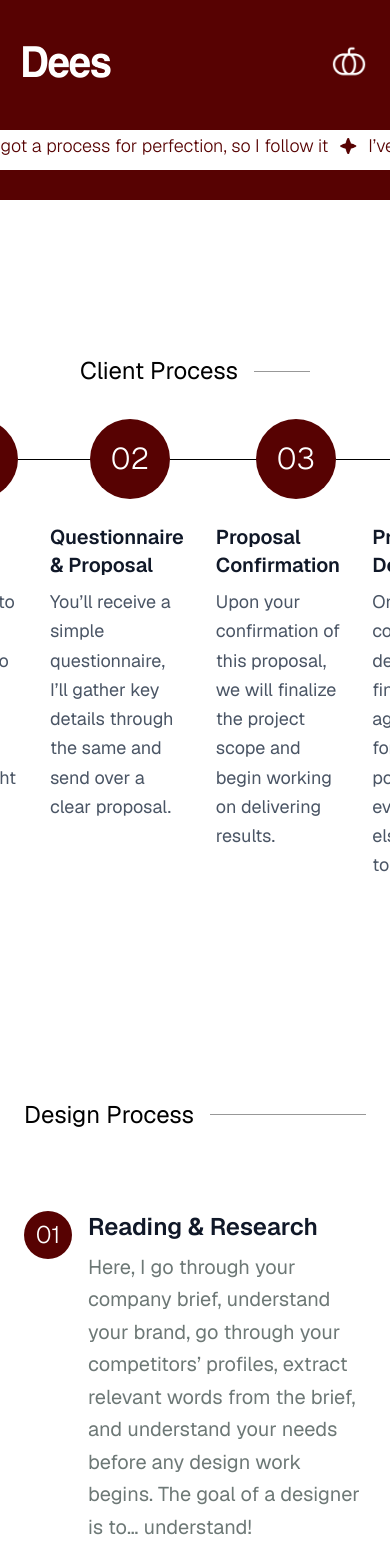
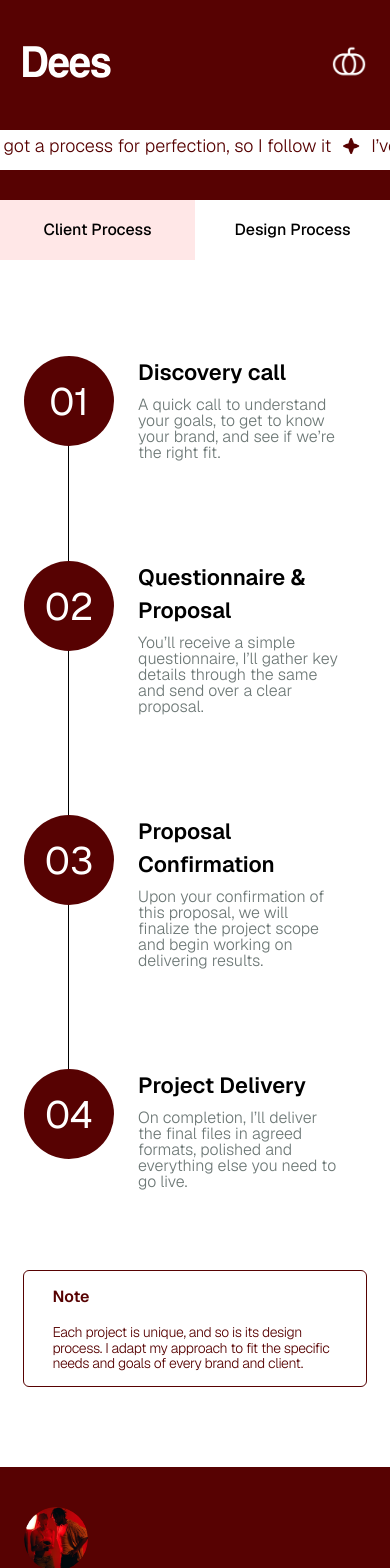
Before and after one commit to nrmcodes22/Dees, a Next.js app: page /process in a window 390 px wide. Shown: the top 1568 px of the page. Built offline with nearby package versions, Linux system fonts and the light colour scheme.

Commit message:
process page

```diff
--- a/app/layout.js
+++ b/app/layout.js
@@ -24,9 +24,11 @@ export const metadata = {
 export default function RootLayout({ children }) {
   return (
     <html lang="en">
-      <body className={`${geist.variable} ${workSans.variable} ${geist.className}`}>
+      <body className={`${geist.variable} ${workSans.variable} ${geist.className} min-h-screen flex flex-col`}>
         <Navbar />
-        {children}
+        <main className="flex-1 bg-white">
+            {children}
+        </main>
         <Footer/>
       </body>
     </html>
--- a/components/Navbar/Navbar.jsx
+++ b/components/Navbar/Navbar.jsx
@@ -68,7 +68,7 @@ export default function Navbar() {
 
   {/* Desktop Menu */}
   <motion.div
-  className="hidden md:flex flex-grow justify-end gap-x-[clamp(1rem,3vw,4rem)]
+  className="hidden md:flex flex-grow justify-end gap-x-[clamp(16px,2vw,72px)]
 "
   variants={menuContainer}
   initial="hidden"
@@ -80,7 +80,7 @@ export default function Navbar() {
       href={item.href}
       className={`relative ${pathname === item.href
               ? "text-[#FFE7E7]"      // ACTIVE
-              : "text-white"}  text-xl md:text-[1.25rem] lg:text-[1.75rem] leading-normal tracking-[-0.03em] font-[400] font-worksans lg:p-2 p-1`}
+              : "text-white"}  text-[clamp(18px,2vw,24px)] leading-normal tracking-[-0.03em] font-[400] font-worksans lg:p-2 p-1`}
       variants={menuItem}
       whileHover={{ y: -3, transition: { type: 'spring', stiffness: 300 } }}
     >
--- a/process_page/process.jsx
+++ b/process_page/process.jsx
@@ -1,14 +1,14 @@
 import Process1 from "./process1"
 import Process2 from "./process2"
 import Process3 from "./process3"
-
+import Process4 from "./process4"
 export default function Process() {
   return (
       <main>
          <Process1/>
          <Process2/>
           <Process3/>
-
+         <Process4/>
       </main>
 
 
--- a/process_page/process2.jsx
+++ b/process_page/process2.jsx
@@ -27,12 +27,51 @@ const steps = [
       "On completion, I’ll deliver the final files in agreed formats, polished and everything else you need to go live.",
   },
 ];
+const steps1 = [
+  {
+    number: "01",
+    title: "Reading & Research",
+    description:
+      "Here, I go through your company brief, understand your brand, go through your competitors’ profiles, extract relevant words from the brief, and understand your needs before any design work begins. The goal of a designer is to… understand!",
+  },
+  {
+    number: "02",
+    title: "Mood boarding",
+    description:
+      "I collect visuals, colors, and styles to capture the right tone, build a mood board to set the creative direction, and present 2-3 design options for your review. Together, we’ll determine the best fit for your brand.",
+  },
+  {
+    number: "03",
+    title: "Sketching",
+    description:
+      "I sketch 10 to 100s of ideas on paper, exploring multiple logo directions to select the most relevant and effective design that follows all the logo principles, and then jump into the next step. Sketching till the muse strikes!",
+  },
+  {
+    number: "04",
+    title: "Vectorization",
+    description:
+      "I refine selected concepts into precise vector form, transforming rough ideas into polished logos. A logo that looks great in black and white will only get better with color. Does your logo pass the B&W test?",
+  },
+  {
+    number: "05",
+    title: "Presentation & Mockups",
+    description:
+      "Showcasing designs in real-world mockups for clarity. A quick call helps you understand the concept and how it aligns with your brand, giving you a live look at your brand’s identity. Visualize Your Brand!",
+  },
+  {
+    number: "06",
+    title: "Final or Feedback",
+    description:
+      "After reviewing the presentation, you’ll provide your feedback. If approved, we’ll finalize and launch your asset. If revisions are needed, we’ll go back to step 1 and refine accordingly. Perfected and ready to launch!",
+  },
+];
 
 export default function Process() {
+
   return (
-    <section className="py-6 px-20 bg-white">
+    <section className="hidden md:block pt-[131px] px-[clamp(20px,6vw,120px)] bg-white">
       {/* Heading */}
-      <div className="flex items-center gap-4 mt-[131px] mb-8">
+      <div className=" flex items-center gap-4  mb-8">
           <h2
             className="text-2xl font-normal text-black whitespace-nowrap">
             Client Process
@@ -42,7 +81,7 @@ export default function Process() {
         </div>
 
       {/* Timeline */}
-      <div className="relative flex justify-center items-start ">
+      <div className=" relative flex justify-center items-start ">
         {steps.map((step, i) => (
           <div key={i} className="flex-1 text-center  px-4 ">
             {/* Circle + Connector */}
@@ -60,12 +99,43 @@ export default function Process() {
 
             {/* Title + Description */}
             <h3 className="font-semibold text-gray-900 mb-2 text-left text-xl">{step.title}</h3>
-            <p className="text-gray-600 text-lg leading-relaxed text-left lg:w-3/5 w-full">
+            <p className="text-gray-600 text-lg leading-relaxed text-left  w-full">
               {step.description}
             </p>
           </div>
         ))}
       </div>
+       <div className=" flex items-center gap-4 mt-[131px] mb-8">
+          <h2
+            className="text-2xl font-normal text-black whitespace-nowrap">
+            Design Process
+          </h2>
+          <div className="flex-1 h-px bg-[#989898]">
+            </div>
+        </div>
+      <div className=" grid md:grid-cols-2 gap-y-16 gap-x-20 mt-20">
+        {steps1.map((step, i) => (
+          <div key={i} className="flex items-start gap-4">
+            {/* Number circle */}
+            <div className="flex-shrink-0 w-12 h-12 md:w-14 md:h-14 flex items-center justify-center rounded-full bg-[#570202] text-white text-2xl font-light">
+              {step.number}
+            </div>
+            {/* Text */}
+            <div>
+              <h3 className="font-semibold text-2xl text-gray-900 mb-2">
+                {step.title}
+              </h3>
+              <p className="text-[#6D7876] text-xl leading-relaxed">
+                {step.description}
+              </p>
+            </div>
+          </div>
+        ))}
+      </div>
+
+      {/*Mobile version */}
+
+
     </section>
   );
 }
--- a/process_page/process3.jsx
+++ b/process_page/process3.jsx
@@ -1,7 +1,33 @@
 "use client";
 import React from "react";
-
+import { useState } from "react";
 const steps = [
+  {
+    number: "01",
+    title: "Discovery call",
+    description:
+      "A quick call to understand your goals, to get to know your brand, and see if we’re the right fit.",
+  },
+  {
+    number: "02",
+    title: "Questionnaire & Proposal",
+    description:
+      "You’ll receive a simple questionnaire, I’ll gather key details through the same and send over a clear proposal.",
+  },
+  {
+    number: "03",
+    title: "Proposal Confirmation",
+    description:
+      "Upon your confirmation of this proposal, we will finalize the project scope and begin working on delivering results.",
+  },
+  {
+    number: "04",
+    title: "Project Delivery",
+    description:
+      "On completion, I’ll deliver the final files in agreed formats, polished and everything else you need to go live.",
+  },
+];
+const steps1 = [
   {
     number: "01",
     title: "Reading & Research",
@@ -41,40 +67,103 @@ const steps = [
 ];
 
 export default function ProcessSteps() {
+  const [active, setActive] = useState('client')
   return (
-    <div className="bg-white px-6 md:px-20 py-16">
-     <div className="flex items-center gap-4 mt-[131px] mb-8">
-          <h2
-            className="text-2xl font-normal text-black whitespace-nowrap">
+    <div className="block md:hidden ">
+    <div className="flex w-full text-black">
+        <button
+          onClick={() => setActive('client')}
+          className={`px-4.5 py-4.5 w-[50vw] text-[16px] font-[500] transition
+            ${active === 'client'
+              ? 'bg-[#FFE7E7]'
+              : 'bg-white'
+            }`}
+        >
+          Client Process
+        </button>
+
+        <button
+          onClick={() => setActive('design')}
+          className={`px-4.5 py-4.5 w-[50vw] text-[16px] font-[500] transition
+            ${active === 'design'
+               ? 'bg-[#FFE7E7]'
+              : 'bg-white'
+            }`}
+        >
           Design Process
-          </h2>
-          <div className="flex-1 h-px bg-[#989898]">
+        </button>
       </div>
-        </div>
-      <div className="grid sm:grid-cols-2 gap-y-16 gap-x-20 mt-20">
+
+      {/* Content */}
+      <div className="mt-24">
+        {active === 'client' && (
+          <div className="relative px-6">
+
+  {/* Single vertical line */}
+  <div className="absolute left-17 top-7 bottom-9 w-px bg-black"></div>
+
+  {/* Steps */}
+  <div className="flex flex-col gap-25">
     {steps.map((step, i) => (
-          <div key={i} className="flex items-start gap-4">
-            {/* Number circle */}
-            <div className="flex-shrink-0 w-12 h-12 md:w-14 md:h-14 flex items-center justify-center rounded-full bg-[#570202] text-white text-2xl font-light">
+      <div key={i} className="flex gap-4 relative">
+
+        {/* Circle */}
+        <div className="w-22.5 h-22.5 flex items-center justify-center rounded-full bg-[#570202] text-white text-[38px] font-[400] z-10">
           {step.number}
         </div>
-            {/* Text */}
-            <div>
-              <h3 className="font-semibold text-2xl text-gray-900 mb-2">
+
+        {/* Content */}
+        <div className="flex-1 ml-2">
+          <h3 className="font-semibold text-black text-[clamp(22px,4vw,28px)] mb-1">
             {step.title}
           </h3>
-              <p className="text-[#6D7876] text-xl leading-relaxed">
+          <p className="text-[#6D7876] text-[clamp(16px,3vw,22px)] leading-[clamp(16px,3vw,20px)] w-[90%] font-[300] mt-2">
             {step.description}
           </p>
         </div>
+
       </div>
     ))}
   </div>
-       <div className="border border-[#570202] rounded-md px-10 py-4 mt-64">
-      <p className="text-[#570202] font-semibold mb-1 text-2xl">Note</p>
-      <p className="text-[#570202] text-xl font-light leading-relaxed">
-        Each project is unique, and so is its design process. I adapt my approach to fit the specific needs and goals of every brand and client.
+</div>
+
+
+        )}
+
+        {active === 'design' && (
+          <div>
+            {/* Design Process content */}
+            <div className="relative px-6">
+
+  {/* Single vertical line */}
+  <div className="absolute left-17 top-7 bottom-20 w-px bg-black"></div>
+
+  {/* Steps */}
+  <div className="flex flex-col gap-25">
+    {steps1.map((step, i) => (
+      <div key={i} className="flex gap-4 relative">
+
+        {/* Circle */}
+        <div className="w-22.5 h-22.5 flex items-center justify-center rounded-full bg-[#570202] text-white text-[38px] font-[400] z-10">
+          {step.number}
+        </div>
+
+        {/* Content */}
+        <div className="flex-1 ml-2">
+          <h3 className="font-semibold text-black text-[clamp(22px,4vw,28px)] mb-1">
+            {step.title}
+          </h3>
+          <p className="text-[#6D7876] text-[clamp(16px,3vw,22px)] leading-[clamp(16px,3vw,20px)] w-[90%] font-[300] mt-2">
+            {step.description}
           </p>
+        </div>
+
+      </div>
+    ))}
+  </div>
+</div>
+          </div>
+        )}
       </div>
     </div>
   );
--- /dev/null
+++ b/process_page/process4.jsx
@@ -0,0 +1,14 @@
+"use client"
+import React from "react"
+export default function Process4(){
+    return(
+        <div className="px-[clamp(20px,6vw,120px)]">
+        <div className="border border-[#570202] rounded-md px-7 py-3.5 mt-20 mb-20">
+      <p className="text-[#570202] font-semibold mb-1 text-[clamp(16px,4vw,28px)]">Note</p>
+      <p className="text-[#570202] text-[clamp(14px,3vw,26px)] font-light tracking-tight leading-[clamp(12px,4vw,24px)] mt-4">
+        Each project is unique, and so is its design process. I adapt my approach to fit the specific needs and goals of every brand and client.
+      </p>
+    </div>
+        </div>
+    )
+}
```
Also changed, not shown: components/Footer/Footer.jsx (+4 -10 lines). Lines whose indentation alone changed are shown as unchanged.
